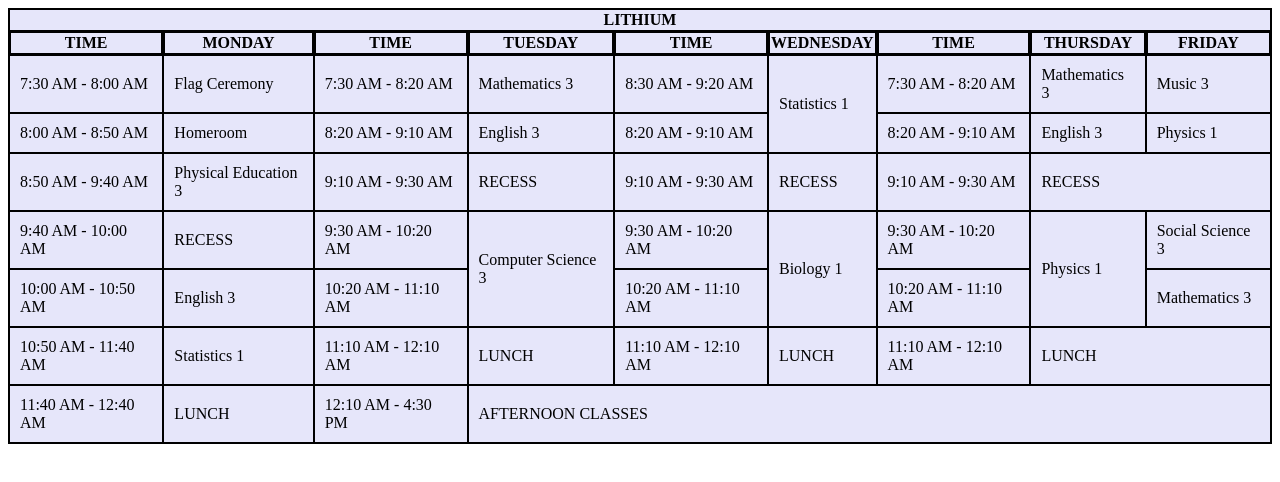
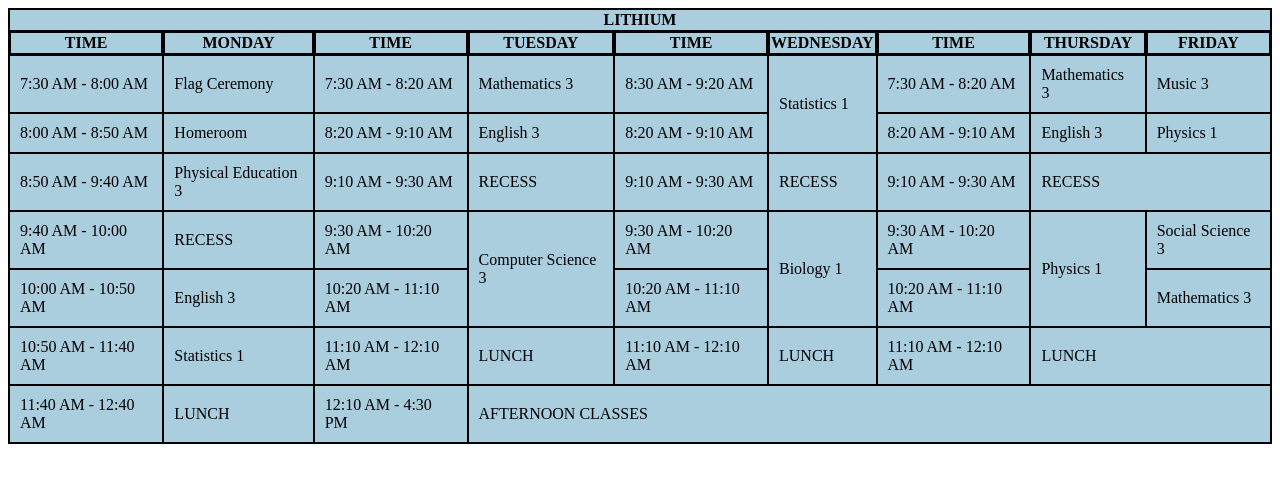
Before and after one commit to cs3-T-Delegencia-27/FA2, a plain HTML site: page index.html in a window 1280 px wide. Drawn offline with Linux system fonts and the light colour scheme.

Commit message:
Update index.html

```diff
--- a/index.html
+++ b/index.html
@@ -7,7 +7,7 @@
 		<title>CLASS SCHEDULE</title>
 	</head>
 	<body>
-		<table style="border:1px solid black; background-color: lavender; border-spacing: 0px; border-collapse: separate; ">
+		<table style="border:1px solid black; border-spacing: 0px; background-color: #abcedf; border-collapse: separate; ">
 			<tr>
 				<th colspan="9" style = "border:1px solid black; padding = 10px;"> LITHIUM </th>
 			</tr>
```
